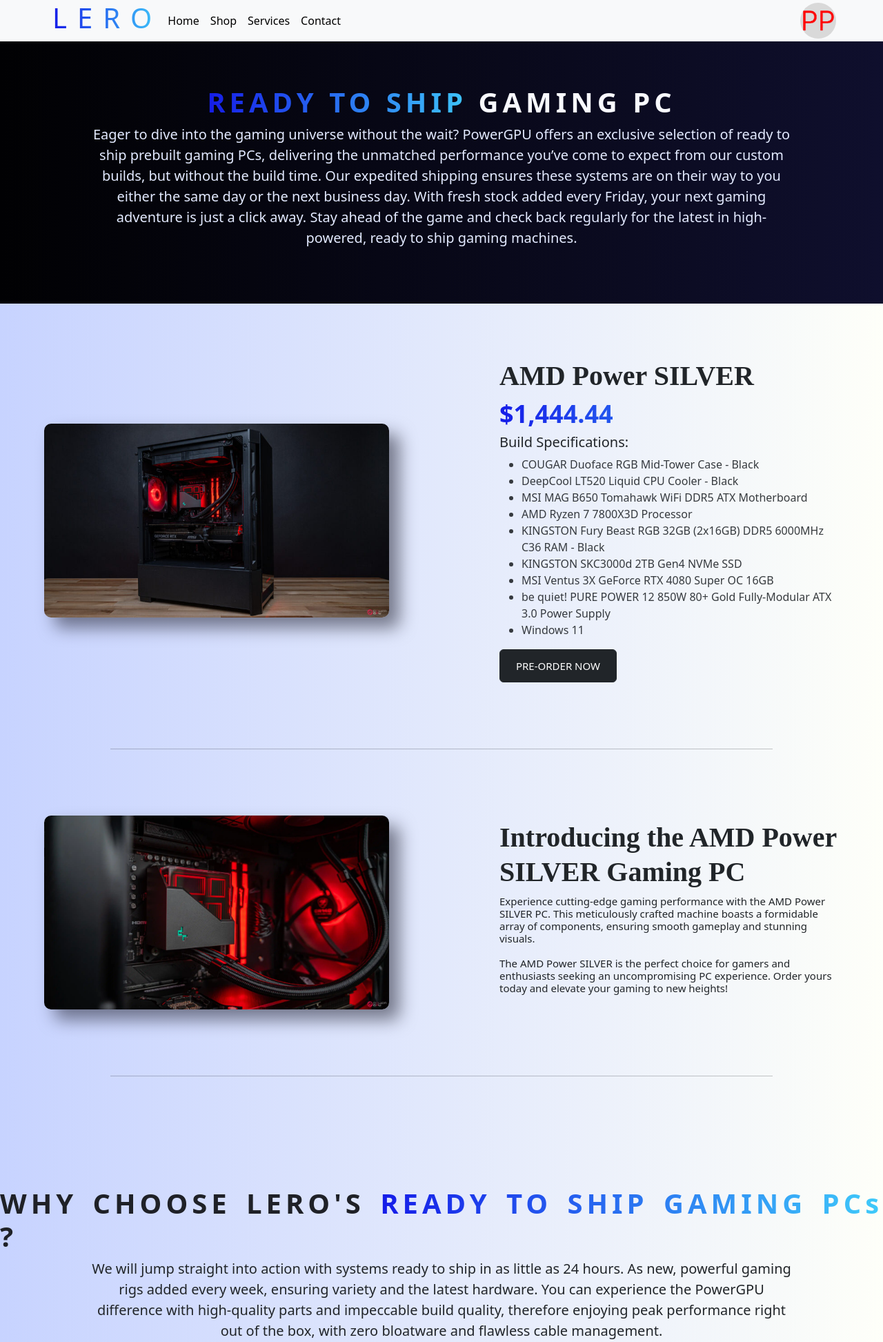
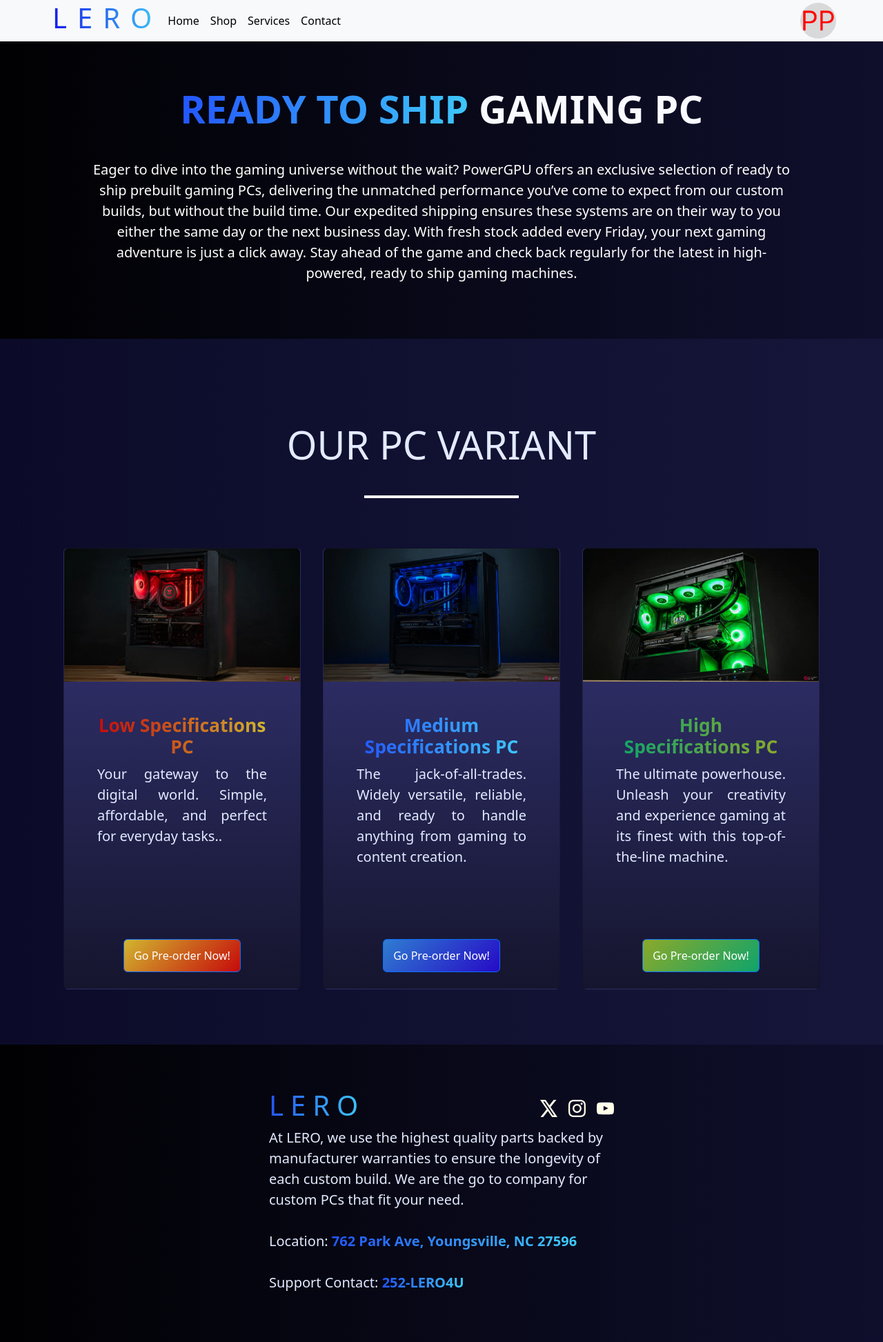
Before and after one commit to TarkovDenck/project3.1, a PHP site: page /catalog.html in a window 1280 px wide. Shown: the top 1945 px of the page at 69% size. Run offline with PHP 8.4, Linux system fonts and the light colour scheme.

Commit message:
Menambahkan Catalog html dan css

```diff
--- a/catalog.html
+++ b/catalog.html
@@ -1,15 +1,14 @@
-<html lang="en"></html>
+<html lang="en">
 <head>
     <meta charset="UTF-8">
     <meta name="viewport" content="width=device-width, initial-scale=1.0">
-    <title>Document</title>
+    <title>Documentasd</title>
     <link href="https://cdn.jsdelivr.net/npm/bootstrap@5.3.3/dist/css/bootstrap.min.css" rel="stylesheet" integrity="sha384-QWTKZyjpPEjISv5WaRU9OFeRpok6YctnYmDr5pNlyT2bRjXh0JMhjY6hW+ALEwIH" crossorigin="anonymous">
-    <link rel="stylesheet" href="styles\shop.css">
+    <link rel="stylesheet" href="styles\catalog.css">
 </head>
 <body>
     <script src="https://cdn.jsdelivr.net/npm/bootstrap@5.3.3/dist/js/bootstrap.bundle.min.js" integrity="sha384-YvpcrYf0tY3lHB60NNkmXc5s9fDVZLESaAA55NDzOxhy9GkcIdslK1eN7N6jIeHz" crossorigin="anonymous"></script>
-    <div class="container-fluid warnaijo">
-        <nav class="navbar navbar-expand-lg bg-body-tertiary navbar-main">
+    <nav class="navbar navbar-expand-lg bg-body-tertiary navbar-main sticky-top">
         <div class="container-fluid nav-content">
             <div class="flexing-row navlogo">
                 <h1 class="display-6" style="font-weight: 500; color: #000000; letter-spacing: 15px;">LERO</h1>
@@ -24,7 +23,7 @@
               </li>
               <li class="nav-item">
                 <a class="nav-link" href="#" role="button" id="dropdownMenuLink" data-toggle="dropdown" data-bs-toggle="dropdown" aria-haspopup="true" aria-expanded="false" style="color: #000000;">Shop</a>
-                    <div class="dropdown-menu" aria-labelledby="dropdownMenuLink" style="position: absolute; margin-left: 23rem;">
+                <div class="dropdown-menu" aria-labelledby="dropdownMenuLink" style="position: absolute; right: 0;">
                   <a class="dropdown-item" href="Shop1.html">Low Specifications PC</a>
                   <a class="dropdown-item" href="Shop2.html">Medium Specifications PC</a>
                   <a class="dropdown-item" href="Shop3.html">High Specifications PC</a>
@@ -40,168 +39,80 @@
             </ul>
           </div>
         </div>
-            <img class="navpp" src="Image\pp.png" alt="">
+        <img class="navpp" href="#" role="button" id="dropdownAccountLink" data-toggle="dropdown" data-bs-toggle="dropdown" aria-haspopup="true" aria-expanded="false"  src="Image\pp.png" alt="" style="">
+        <div class="dropdown-menu pp-dropdown-new" aria-labelledby="dropdownAccountLink" style="position: absolute; left: auto;">
+            <a class="dropdown-item" href="Shop1.html">1</a>
+            <hr style="width: 75%; margin-left: auto; margin-right: auto;">
+            <a class="dropdown-item" href="Shop2.html">2</a>
+            <hr style="width: 75%; margin-left: auto; margin-right: auto;">
+            <a class="dropdown-item" href="Shop3.html">3</a>
+          </div>
       </nav>
-    </div>
-    <div class="container-fluid warnaputih flexing-col maincontent2">
-        <div class="flexing-col trueneutral white-content1">
-            <div class="flexing-col trueneutral white-subcontent1 dark ">
-                <h1 class="h1-1 animated animatedFadeInUp fadeInUp" style="color: #f9faff;">
-                    <span class="gradient-text">
+      <div class="catalog">
+        <section class="darkbg">
+            <div class="container-fluid container-general main">
+                <h1 class="display-5 text-center animated animatedFadeInUp fadeInUp" style="color: #f9faff;">
+                    <span class="gradient-text-blue">
                         READY TO SHIP
                     </span>
                     GAMING PC
                 </h1>
-                <p class="lead animated animatedFadeInUp fadeInUp" style="padding: 0 8rem;">
+                <p class="lead text-center animated animatedFadeInUp fadeInUp" style="padding: 0 8rem;">
                     Eager to dive into the gaming universe without the wait? PowerGPU offers an exclusive selection of ready to ship prebuilt gaming PCs, delivering the unmatched performance you’ve come to expect from our custom builds, but without the build time. Our expedited shipping ensures these systems are on their way to you either the same day or the next business day. With fresh stock added every Friday, your next gaming adventure is just a click away. Stay ahead of the game and check back regularly for the latest in high-powered, ready to ship gaming machines.
                 </p>
             </div>
+        </section>
 
-            <!-- <div class="flexing-row trueneutral images">
-                <img src="google.svg" alt="">
-                <img src="microsoft.svg" alt="">
-                <img src="airbnb.svg" alt="">
-                <img src="facebook.svg" alt="">
-                <img src="spotify.svg" alt="">
-            </div>
-            <button type="button" class="btn btn-dark button">
-                <p class="lead my-auto" style="color: #ffffff; font-weight: 500; text-align: center; ">
-                    Learn More
-                </p>
-            </button> -->
-        </div>
+        <section class="darkbg">
+            <div class="container-fluid container-general pillars ">
+                <div class="pillars-title">
+                    <h1 class="pillars-title-size display-5 text-center">
+                        OUR PC VARIANT
+                    </h1>
+                    <div class="underline">
 
-        <div class="flexing-row trueneutral white-content2">
-            <div class="flexing-row trueneutral image">
-                <img class="shadow-image" src="Image/gamingpc1.jpg" alt="">
-            </div>
-            <div class="flexing-col white-subcontent2">
-                <h1 class="display-1 fade-in-right">
-                    AMD Power SILVER
-                </h1>
-                <h3 class="gradient-text glow fade-in-right" style="font-weight: 600; font-size: 36px;">
-                    $1,444.44
-                </h3>
-                <h5 class="lead fade-in-right">Build Specifications:</h5>
-                    <ul class="" style="opacity: 90%;">
-                        <li class="fade-in-right">
-                            COUGAR Duoface RGB Mid-Tower Case - Black
-                        </li>
-                        <li class="fade-in-right">
-                            DeepCool LT520 Liquid CPU Cooler - Black
-                        </li>
-                        <li class="fade-in-right">
-                            MSI MAG B650 Tomahawk WiFi DDR5 ATX Motherboard
-                        </li>
-                        <li class="fade-in-right">
-                            AMD Ryzen 7 7800X3D Processor
-                        </li>
-                        <li class="fade-in-right">
-                            KINGSTON Fury Beast RGB 32GB (2x16GB) DDR5 6000MHz C36 RAM - Black
-                        </li>
-                        <li class="fade-in-right">
-                            KINGSTON SKC3000d 2TB Gen4 NVMe SSD
-                        </li>
-                        <li class="fade-in-right">
-                            MSI Ventus 3X GeForce RTX 4080 Super OC 16GB
-                        </li>
-                        <li class="fade-in-right">
-                            be quiet! PURE POWER 12 850W 80+ Gold Fully-Modular ATX 3.0 Power Supply
-                        </li>
-                        <li class="fade-in-right">
-                            Windows 11
-                        </li>
-
-                    </ul>
-                <button type="button" class="btn btn-dark button ">
-                    <p class="lead my-auto" style="color: #ffffff; font-weight: 500; text-align: center; ">
-                        PRE-ORDER NOW
-                    </p>
-                </button>
-            </div>
-        </div>
-        <hr class="light" style="width: 75%; margin-left: auto; margin-right: auto;">
-        <div class="flexing-row trueneutral white-content2">
-            <div class="flexing-row trueneutral image">
-                <img class="shadow-image" src="Image/gamingpc1.2.jpg" alt="">
-            </div>
-            <div class="flexing-col white-subcontent2 fade-in-right">
-                <h1>
-                    Introducing the AMD Power SILVER Gaming PC
-                </h1>
-                <p class="lead">
-                    Experience cutting-edge gaming performance with the AMD Power SILVER PC. This meticulously crafted machine boasts a formidable array of components, ensuring smooth gameplay and stunning visuals.
-                <br>
-                <br>
-                The AMD Power SILVER is the perfect choice for gamers and enthusiasts seeking an uncompromising PC experience. Order yours today and elevate your gaming to new heights!
-                </p>
-            </div>
-        </div>
-        <hr class="light" style="width: 75%; margin-left: auto; margin-right: auto;">
-        <div class="flexing-col trueneutral white-content1">
-            <div class="flexing-col trueneutral white-subcontent1 animated animatedFadeInUp fadeInUp" style="text-align: justify;">
-                <h1 class="h1-1" style="color: #1f2127;">
-                    WHY CHOOSE LERO'S
-                    <span class="gradient-text">
-                        READY TO SHIP GAMING PCs
-                    </span>
-                    ?
-                </h1>
-                <p class="lead" style="padding: 0 8rem; font-weight: 400;">
-                    We will jump straight into action with systems ready to ship in as little as 24 hours. As new, powerful gaming rigs added every week, ensuring variety and the latest hardware. You can experience the PowerGPU difference with high-quality parts and impeccable build quality, therefore enjoying peak performance right out of the box, with zero bloatware and flawless cable management.
-                </p>
-                <p class="lead" style="padding: 0 8rem; font-weight: 500;">
-                    You can rest easy knowing your prebuilt PC has been tested and optimized by experts, ready for any challenge you throw its way.
-                </p>
                     </div>
                 </div>
 
-        <!-- <div class="flexing-row trueneutral white-content3">
-            <div class="flexing-col white-subcontent3">
-                <h1>
-                    Lorem ipsum dolor sit<br>amet consectetur
-                </h1>
-                <p class="opacity-50">
-                    Lorem ipsum, dolor sit amet consectetur adipisicing elit.<br>Suscipit nemo hic quos, ab, dolor aperiam nobis cum est eos<br>error ipsum, voluptate culpa nesciunt delectus iste?.
-                </p>
-                <button type="button" class="btn btn-dark button ">
-                    <p class="lead my-auto" style="color: #ffffff; font-weight: 500; text-align: center; ">
-                        Learn More
-                    </p>
-                </button>
+                <div class="container-fluid cardlist">
+                    <div class="card cardbg cardsize">
+                        <img src="Image\catalogImage\catalog-pc-red.png" class="card-img-top" alt="...">
+                        <div class="card-body card-content card-typography card-design">
+                            <div  class="card-typography">
+                                <h2 class="display-5 card-title gradient-text-red">Low Specifications PC</h2>
+                                <p class="lead card-text">Your gateway to the digital world. Simple, affordable, and perfect for everyday tasks..</p>
                             </div>
-            <div class="flexing-row trueneutral image">
-                <img src="GambarPutih-2.svg" alt="">
+                          <a href="#" class="btn btn-primary button-red">Go Pre-order Now!</a>
                         </div>
-        </div> -->
+                    </div>
+                    <div class="card cardbg cardsize">
+                        <img src="Image\catalogImage\catalog-pc-blue.png" class="card-img-top" alt="...">
+                        <div class="card-body card-content card-typography card-design">
+                            <div class="card-typography">
+                                <h2 class="display-5 card-title gradient-text-blue">Medium Specifications PC</h2>
+                                <p class="lead card-text">The jack-of-all-trades. Widely versatile, reliable, and ready to handle anything from gaming to content creation.</p>
+                            </div>
+                          <a href="#" class="btn btn-primary button-blue">Go Pre-order Now!</a>
+                        </div>
+                    </div>
+                    <div class="card cardbg cardsize">
+                        <img src="Image\catalogImage\catalog-pc-green.png" class="card-img-top" alt="...">
+                        <div class="card-body card-content card-typography card-design">
+                            <div  class="card-typography">
+                                <h2 class="display-5 card-title gradient-text-green">High Specifications PC</h2>
+                                <p class="lead card-text">The ultimate powerhouse. Unleash your creativity and experience gaming at its finest with this top-of-the-line machine.</p>
+                            </div>
+                          <a href="#" class="btn btn-primary button-green">Go Pre-order Now!</a>
+                        </div>
+                    </div>
+                </div>
+            </div>
+        </section>
 
-        <div class="flexing-col trueneutral white-content4 dark">
-            <div class="flexing-col trueneutral white-subcontent4">
-                <h1 class="" style="color: #f9faff; font-size: 40px;">
-                    Get Ahead of
-                    <span class="gradient-text">
-                        the Deals
-                    </span>
-                    !
-                </h1>
-            </div>
-            <form class="flexing-row" style="gap: 2rem; padding: 4rem 0;">
-                <div class="form-group">
-                  <label for="exampleInputEmail1">Email address</label>
-                  <input type="email" class="form-control" id="exampleInputEmail1" aria-describedby="emailHelp" placeholder="Enter email">
-                  <small id="emailHelp" class="form-text text-muted">We'll never share your email with anyone else.</small>
-                </div>
-                <div class="form-group">
-                  <label for="exampleInputPassword1">Password</label>
-                  <input type="password" class="form-control" id="exampleInputPassword1" placeholder="Password">
-                </div>
-                <div class="my-auto">
-                    <button type="submit" class="btn btn-primary button">Submit</button>
-                </div>
-              </form>
+        <div class="flexing-col trueneutral white-content4 darkbg">
               <div class="white-subcontent4-2">
                 <div class="mx- flexing-row " style="justify-content: space-between;">
-                    <h1 class="gradient-text2" style=" letter-spacing: 10px;">
+                    <h1 class="gradient-text-blue" style=" letter-spacing: 10px;">
                         LERO
                     </h1>
                     <div style="display: flex; align-items: center; gap: 1rem;  ">
@@ -212,13 +123,13 @@
                 </div>
                 <p class="lead" style="font-weight: 400;">
                     At LERO, we use the highest quality parts backed by manufacturer warranties to ensure the longevity of each custom build. We are the go to company for custom PCs that fit your need.<br><br>
-                    Location: <span class="gradient-text2" style="font-weight: 600;">762 Park Ave, Youngsville, NC 27596</span><br><br>
-                    Support Contact:  <span class="gradient-text2" style="font-weight: 600;">252-LERO4U</span>
+                    Location: <span class="gradient-text-blue" style="font-weight: 600;">762 Park Ave, Youngsville, NC 27596</span><br><br>
+                    Support Contact:  <span class="gradient-text-blue" style="font-weight: 600;">252-LERO4U</span>
                 </p>
               </div>
         </div>
       </div>
-    <div class="container-fluid flexing-row trueneutral warnaijo footer">
+      <div class="footer">
         <div class="footer-subcontent">
             <div class="images">
                 <img src="icon/Group 33.svg" alt="">
--- /dev/null
+++ b/styles/catalog.css
@@ -0,0 +1,316 @@
+.shadow-image{
+    box-shadow: 15px 15px 25px rgba(15, 15, 29, 1.0);
+}
+.gradient-text-red{
+    background: -webkit-linear-gradient(0deg, #c60a0a, #d1b62f);
+    -webkit-background-clip: text;
+    -webkit-text-fill-color: transparent;
+}
+.gradient-text-blue{
+    background: -webkit-linear-gradient(0deg, #2356ff, #3fcbfa);
+    -webkit-background-clip: text;
+    -webkit-text-fill-color: transparent;
+}
+
+.gradient-text-green{
+    background: -webkit-linear-gradient(0deg, #0fa46b, #8ca92a);
+    -webkit-background-clip: text;
+    -webkit-text-fill-color: transparent;
+}
+
+.masking{
+    position: relative;
+    top: 0;
+    left: 0;
+    right: 0;
+    bottom: 0;
+    overflow: hidden;
+    width: 100%;
+    height: 100%;
+    background-attachment: fixed;
+    background-color: rgba(0, 0, 0, .7);
+    opacity: 20%;
+}
+.darkbg{
+    background-color: #1f2127;
+    background: -webkit-linear-gradient(180deg, #0f0f2d, #010103);
+    color: #e3eaff;
+}
+.lightbg{
+    background-color: #e3eaff;
+    background: -webkit-linear-gradient(90deg, #e6ebff, #ffffff);
+    color: #1f2127;
+}
+.dark{
+    background-color: #1f2127;
+    background: -webkit-linear-gradient(0deg, #1e1f38, #1f2127);
+    color: #e3eaff;
+}
+.underline{
+    width: 50%;
+    margin-left: auto;
+    margin-right: auto;
+    height: 4px;
+    background-color: #ffffff;
+}
+.flexing-row{
+    display: flex;
+    flex-direction: row;
+}
+.flexing-col{
+    display: flex;
+    flex-direction: column;
+}
+.trueneutral{
+    justify-content: center;
+    align-items: center;
+}
+.button-red{
+    width: 170px;
+    height: 48px;
+    display: flex;
+    justify-content: center;
+    align-items: center;
+    background: -webkit-linear-gradient(135deg, #c60a0a, #d1b62f);
+}
+.button-blue{
+    width: 170px;
+    height: 48px;
+    display: flex;
+    justify-content: center;
+    align-items: center;
+    background: -webkit-linear-gradient(135deg, #260ac6, #2f7dd1);
+}
+.button-green{
+    width: 170px;
+    height: 48px;
+    display: flex;
+    justify-content: center;
+    align-items: center;
+    background: -webkit-linear-gradient(135deg, #0fa46b, #8ca92a);
+}
+.navbar-main{
+    width: auto;
+}
+.nav-content{
+    margin: 0 0;
+    width: auto;
+}
+.navlinks-style{
+    text-decoration: none;
+    color: #ffffff;
+}
+.navlogo{
+    gap: 1rem;
+    background: -webkit-linear-gradient(0deg, #151ce8, #3fcbfa);
+    -webkit-background-clip: text;
+    -webkit-text-fill-color: transparent;
+}
+.navcontent{
+    gap: 2rem; font-size: large;
+}
+.extranavbar{
+    /* justify-content: space-between; */
+    gap: 5rem;
+}
+.navbar{
+    display: flex; justify-content: space-between; padding: 0rem 4rem;
+}
+.navpp{
+    width: 60px;
+    padding: 4px 4px;
+    border-radius: 50%;
+}
+.pp-dropdown-new{
+    right: 0;
+    left: none;
+}
+.catalog{
+    display: flex;
+    flex-direction: column;
+}
+.main{
+    flex-direction: column;
+    display: flex;
+    align-items: center;
+    padding: 5vw 0;
+    color: #fff;
+    gap: 2rem;
+}
+.main h1{
+    font-weight: 600;
+    font-size: 3.5rem;
+}
+.main p{
+    font-size: 1.25rem;
+    width: auto;
+    padding: 0 18vh;
+}
+.main-bg{
+    background: url("../Image/aboutImage/mainbg.png") 50% 50% no-repeat;
+    background-size: cover;
+}
+.pillars-title{
+    display: flex;
+    flex-direction: column;
+    padding: 5vh 5vh;
+    align-items: center;
+    gap: 2rem;
+}
+.pillars-title-size{
+    font-size: 3.5rem;
+}
+.pillars{
+    gap: 2rem;
+    background: -webkit-linear-gradient(180deg, #16163a, #0b0b29);
+    display: flex;
+    flex-direction: column;
+    align-items: center;
+    padding: 10vh 10vh;
+}
+.cardlist{
+    display: flex;
+    justify-content: space-evenly;
+    gap: 2rem;
+    flex-direction: row;
+}
+.cardsize{
+    width: 30rem;
+}
+.card-content p {
+    width: auto;
+}
+.card-design{
+    display: flex;
+    flex-direction: row;
+    justify-content: space-between;
+    align-items: center;
+    gap: 5rem;
+}
+.card-typography{
+    display: flex;
+    flex-direction: column;
+    align-items: center;
+    padding: 3vh 3vh;
+    text-align: justify;
+}
+.card-typography h2{
+    font-weight: 600;
+    font-size: 1.65rem;
+    text-align: center;
+}
+.card-text{
+    font-size: 20px;
+}
+.cardbg{
+    background-color: #1f2127;
+    background: -webkit-linear-gradient(270deg, #36367a, #15152e);
+    color: #e3eaff;
+    border-style: groove;
+}
+.white-content4{
+    padding: 4rem 0;
+    gap: 0px;
+}
+.white-content4 .images{
+    gap: 68px;
+}
+.white-content4{
+
+}
+.white-subcontent4-2{
+    width: 500px;
+
+}
+footer{
+    background-color: #376EFF;
+    width: 100%;
+}
+.footer-subcontent{
+    background-color: #376EFF;
+    display: flex;
+    flex-direction: row;
+    width: 100%;
+    justify-content: space-between;
+    padding: 0rem 5rem
+}
+.footer .images{
+    gap: 1rem;
+    display: flex;
+    flex-direction: row;
+    /* width: auto; */
+    /* justify-content: space-between; */
+}
+.footer img{
+    width: 16px;
+}
+.footer-subcontent p{
+    margin-top: 12px;
+    justify-content: center;
+    align-items: center;
+    color: #ffffff;
+}
+
+@media (max-width: 1080px){
+    .mission{
+        flex-direction: row;
+    }
+}
+
+
+
+
+@keyframes fadeInUp {
+    from {
+        transform: translate3d(0,40px,0)
+    }
+
+    to {
+        transform: translate3d(0,0,0);
+        opacity: 1
+    }
+}
+
+@-webkit-keyframes fadeInUp {
+    from {
+        transform: translate3d(0,40px,0)
+    }
+
+    to {
+        transform: translate3d(0,0,0);
+        opacity: 1
+    }
+}
+
+.animated {
+    animation-duration: 1s;
+    animation-fill-mode: both;
+    -webkit-animation-duration: 1s;
+    -webkit-animation-fill-mode: both
+}
+
+.animatedFadeInUp {
+    opacity: 0
+}
+
+.fadeInUp {
+    opacity: 0;
+    animation-name: fadeInUp;
+    -webkit-animation-name: fadeInUp;
+}
+
+@keyframes fadeInRight {
+    0% {
+        opacity: 0;
+        transform: translateX(100%);
+    }
+    100% {
+        opacity: 1;
+        transform: translateX(0);
+    }
+}
+
+.fade-in-right {
+    opacity: 0;
+    animation: fadeInRight 1s ease-in forwards; /* Adjust the timing and easing as needed */
+}
--- a/styles/shop.css
+++ b/styles/shop.css
@@ -35,7 +35,7 @@
         }
         .warnaijo{
             background-color: #376EFF;
-            padding: 0rem 0rem
+            /* padding: 0rem 0rem */
         }
         .warnaputih{
             background-color: #ffffff;
```
Also changed, not shown: Image/catalogImage/catalog-pc-blue.png (added), Image/catalogImage/catalog-pc-green.png (added), Image/catalogImage/catalog-pc-red.png (added). Lines whose indentation alone changed are shown as unchanged.
